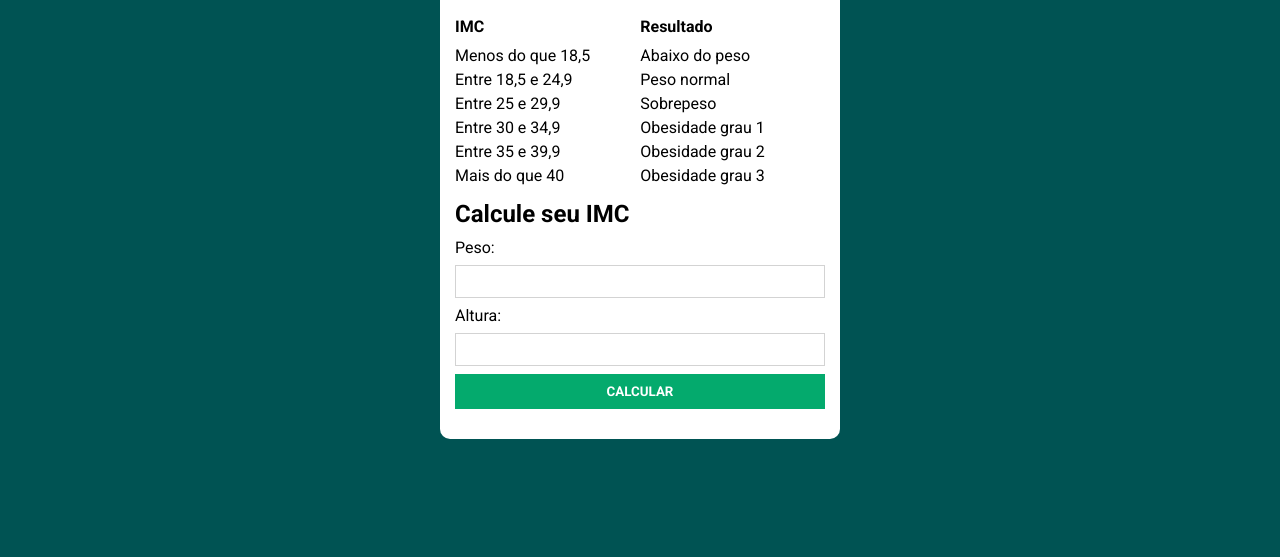
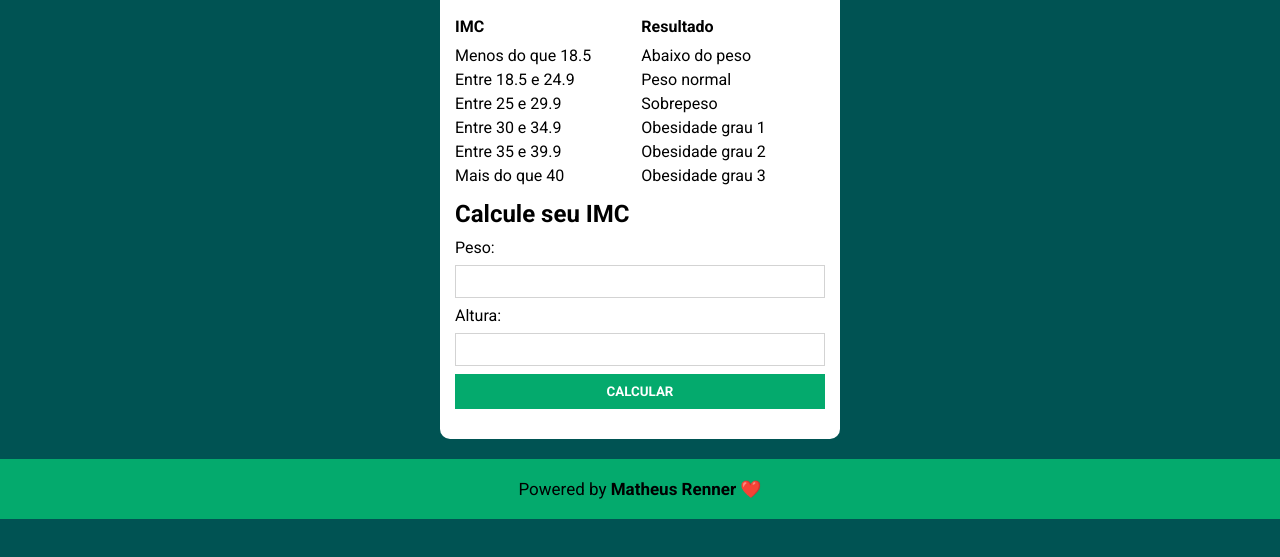
Before and after one commit to matheusrenner22/Calculador-IMC, a plain HTML site: page index.html in a window 1280 px wide. Shown: the part 117-674 px from the top of the page. Drawn offline with Linux system fonts and the light colour scheme.

Commit message:
adicionado um footer

```diff
--- a/index.html
+++ b/index.html
@@ -24,11 +24,11 @@
         <div class="tabelas">
             <div class="primeira-tabela">
                 <h4 class="titulo-tabela">IMC</h4>
-                <p>Menos do que 18,5</p>
-                <p>Entre 18,5 e 24,9</p>
-                <p>Entre 25 e 29,9</p>
-                <p>Entre 30 e 34,9</p>
-                <p>Entre 35 e 39,9</p>
+                <p>Menos do que 18.5</p>
+                <p>Entre 18.5 e 24.9</p>
+                <p>Entre 25 e 29.9</p>
+                <p>Entre 30 e 34.9</p>
+                <p>Entre 35 e 39.9</p>
                 <p>Mais do que 40</p>
             </div>
             <div class="segunda-tabela">
@@ -56,6 +56,10 @@
         </div>
         <div class="resultado desativado">Resultado é isso e acabou</div>
     </div>
+
+    <footer>
+        Powered by <strong>Matheus Renner ❤️</strong>
+    </footer>
     <script src="./index.js"></script>
 </body>
 
--- a/style.css
+++ b/style.css
@@ -7,6 +7,7 @@
 
 body {
     background-color: rgb(0, 83, 83);
+    height: 100%;
 }
 
 .container {
@@ -109,6 +110,14 @@ button:hover {
     color: #fff;
 }
 
+footer {
+    margin-top: 20px;
+    background-color: #04AA6D;
+    padding: 20px 10px;
+    text-align: center;
+    font-size: 17px;
+}
+
 @media (max-width: 420px) {
     h2 {
         font-size: 18px;
```
